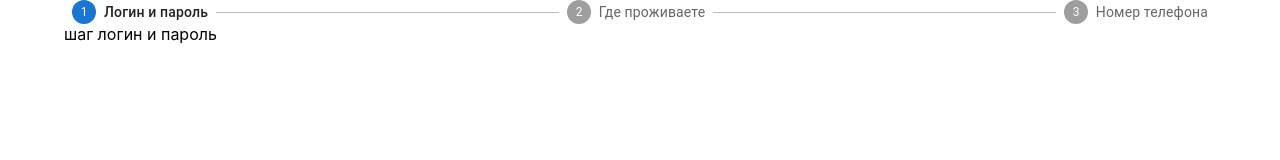
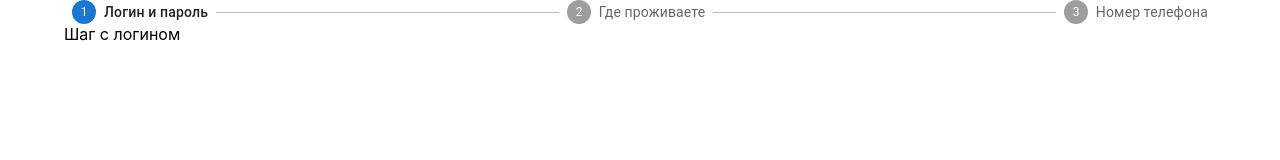
Before and after one commit to PavelEgorov-ru/form, a React (Create React App) app: page / in a window 1280 px wide. Shown: the top 160 px of the page. Built offline with nearby package versions, Linux system fonts and the light colour scheme.

Commit message:
отдельные блоки для каждого экрана шага регистрации

```diff
--- a/src/App.tsx
+++ b/src/App.tsx
@@ -1,6 +1,6 @@
 import { Container } from "@mui/material";
 
-import StepContainer from "./components/StepContainer";
+import StepContainer from "./components/StepsContainer";
 
 function App() {
   return (
--- /dev/null
+++ b/src/components/StepsContainer/Steps/AddressStep.tsx
@@ -0,0 +1,5 @@
+const AddressStep = () => {
+  return <div> Шаг с вводом адреса </div>;
+};
+
+export default AddressStep;
--- /dev/null
+++ b/src/components/StepsContainer/Steps/LoginStep.tsx
@@ -0,0 +1,5 @@
+const LoginStep = () => {
+  return <div>Шаг с логином</div>;
+};
+
+export default LoginStep;
--- /dev/null
+++ b/src/components/StepsContainer/Steps/PhoneStep.tsx
@@ -0,0 +1,5 @@
+const PhoneStep = () => {
+  return <div> Шаг с вводом телефона </div>;
+};
+
+export default PhoneStep;
--- a/src/components/StepContainer.tsx
+++ b/src/components/StepsContainer/index.tsx
@@ -1,6 +1,9 @@
 import { useState } from "react";
 
 import { Stepper, Step, StepLabel, Box } from "@mui/material";
+import AddressStep from "./Steps/AddressStep";
+import PhoneStep from "./Steps/PhoneStep";
+import LoginStep from "./Steps/LoginStep";
 
 const steps = ["Логин и пароль", "Где проживаете", "Номер телефона"];
 
@@ -18,9 +21,9 @@ const StepContainer = () => {
           );
         })}
       </Stepper>
-      {activeStep === 0 && <div>шаг логин и пароль</div>}
-      {activeStep === 1 && <div>шаг где проживаете</div>}
-      {activeStep === 2 && <div>шаг номер телефона</div>}
+      {activeStep === 0 && <LoginStep />}
+      {activeStep === 1 && <AddressStep />}
+      {activeStep === 2 && <PhoneStep />}
     </Box>
   );
 };
```
